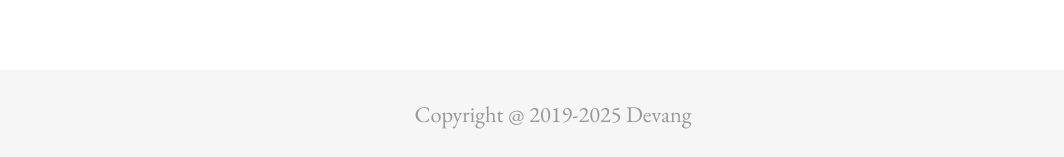
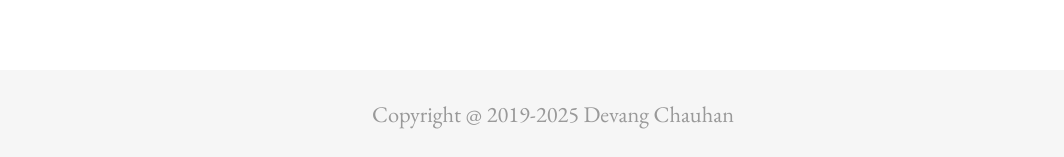
Before and after one commit to devangcx/devangcx.github.io, a React (Vite) app: page / in a window 1280 px wide. Shown: the part 640-797 px from the top of the page, without its empty margins (87-1151 px from the left). Built offline with nearby package versions, Linux system fonts and the light colour scheme.

Commit message:
fix: turn name into a link and update footer

```diff
--- a/src/components/Footer.tsx
+++ b/src/components/Footer.tsx
@@ -3,7 +3,7 @@ import "./footer.css";
 export default function Footer() {
     return (
         <footer className="footer">
-            Copyright @ 2019-2025 Devang
+            Copyright @ 2019-2025 Devang Chauhan
         </footer>
     )
 }
--- a/src/components/Header.tsx
+++ b/src/components/Header.tsx
@@ -3,11 +3,11 @@ import "./header.css";
 export default function Header() {
     return (
         <header className="container header">
-            <div className="name">
+            <a href="/" className="name">
                 <h1 className="name-letter indian-saffron">दे</h1>
                 <h1 className="name-letter indian-blue">वां</h1>
                 <h1 className="name-letter indian-green">ग</h1>
-            </div>
+            </a>
             <nav>
                 <a href="/">Blog</a>
                 <a href="/about">About</a>
--- a/src/components/header.css
+++ b/src/components/header.css
@@ -11,6 +11,7 @@ header {
 .name {
     font-family: "Poppins", sans-serif;
     display: flex;
+    text-decoration: none;
 }
 
 .name-letter {
```
